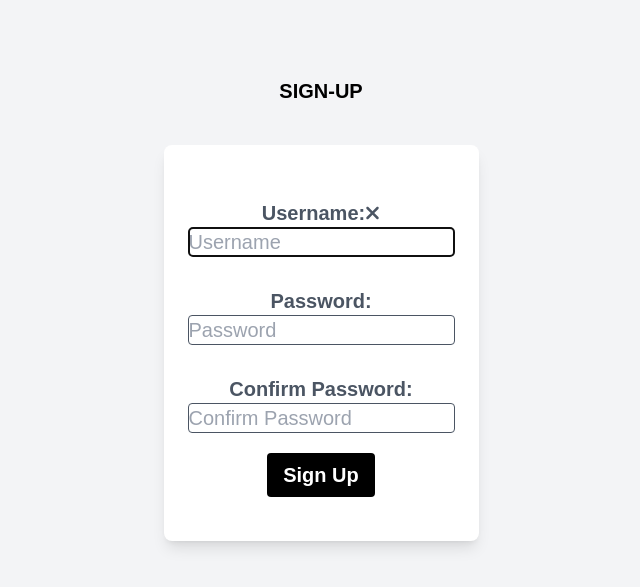
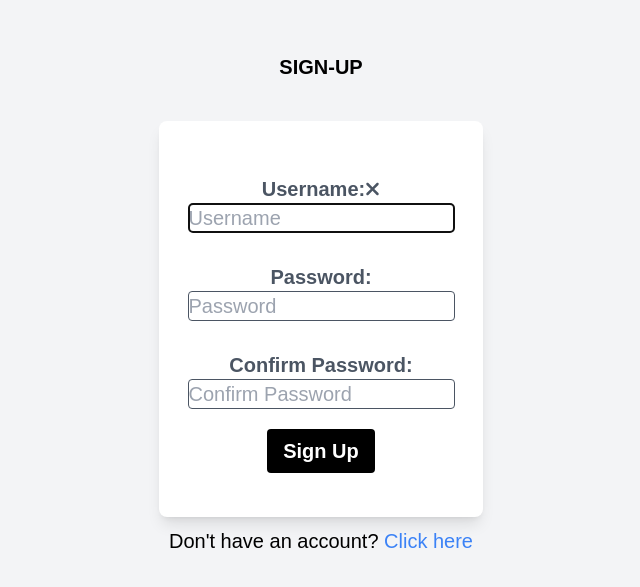
Before and after one commit to Manikandan-Rangarajan/Jstore, a React (Vite) app: page / in a window 1280 px wide. Shown: the part 111-698 px from the top of the page, without its empty margins (319-959 px from the left). Built offline with nearby package versions, Linux system fonts and the light colour scheme.

Commit message:
Minor ui change

```diff
--- a/src/componenets/Register.jsx
+++ b/src/componenets/Register.jsx
@@ -75,6 +75,10 @@ const Register = () => {
               console.error(error);
             }
           }
+    }
+
+    const account =  ()=>{
+        navigate("/sign-in")
     }
 
     return (
@@ -162,6 +166,8 @@ const Register = () => {
                     Sign Up
                 </button>
             </form>
+
+            <p className="m-[10px]">Don't have an account? <button className="text-blue-500  hover:text-orange-400" onClick={()=>account()}>Click here</button></p>
         </div>
      </>
     );
```
